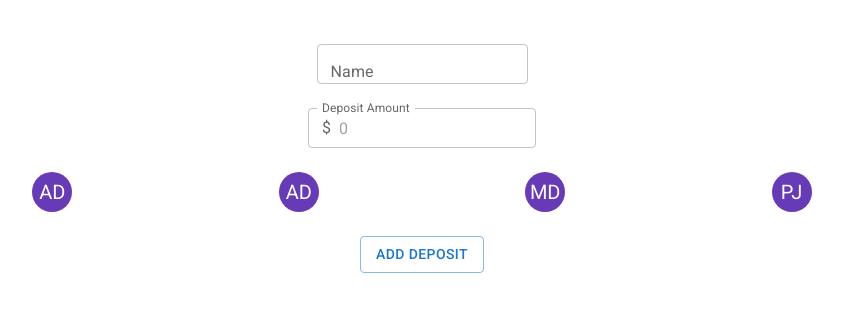
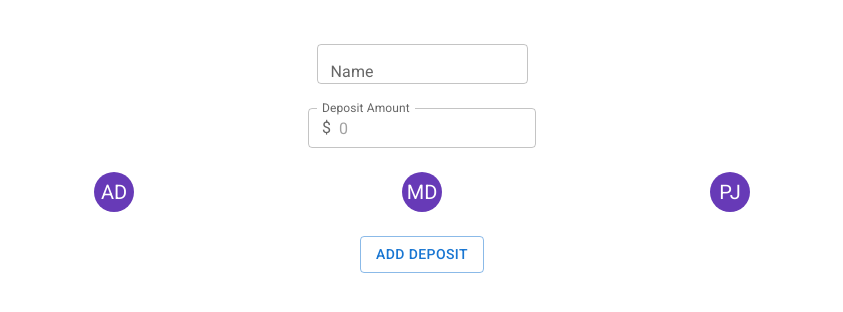
Before and after one commit to MorgenDiaz/partners-in-grime-accountant, a React (Create React App) app: page / in a window 1280 px wide. Both pictures are taken after a click on the button "NEW PAYOUT". Shown: the top 312 px of the page, without its empty margins (218-1061 px from the left). Built offline with nearby package versions, Linux system fonts and the light colour scheme.

Commit message:
Fixed bug where user could not delete percentage values. Created component for user avatars and a user group component.

```diff
--- a/src/component/CreateDeposit.jsx
+++ b/src/component/CreateDeposit.jsx
@@ -5,13 +5,25 @@ import {
   FormControl,
   InputLabel,
   OutlinedInput,
-  Avatar,
   Button,
-  ButtonBase,
 } from "@mui/material";
 import ToggleUser from "./ToggleUser";
+import ToggleUserGroup from "./ToggleUserGroup";
 import LabeledNumberInput from "./utility/LabeledNumberInput";
 class CreateDeposit extends Component {
+  constructor(props) {
+    super(props);
+    this.state = {
+      jobName: "",
+      depositAmount: 0,
+      employees: [
+        { id: 96, firstName: "Art", lastName: "Diaz" },
+        { id: 69, firstName: "Morgen", lastName: "Diaz" },
+        { id: 23, firstName: "Penny", lastName: "Jo" },
+      ],
+    };
+  }
+
   onUserToggled = (active, userId) => {
     alert(active, userId);
   };
@@ -33,28 +45,12 @@ class CreateDeposit extends Component {
           />
         </Grid>
         <Grid container direction="row" item justifyContent="space-evenly" xs>
-          <ToggleUser
-            userId="69"
-            firstName="Art"
-            lastName="Diaz"
+          <ToggleUserGroup
+            users={this.state.employees}
             activeColor={deepPurple[500]}
             inactiveColor={"gray"}
             userToggledHandler={this.onUserToggled}
           />
-
-          <Avatar
-            component={ButtonBase}
-            data-user={"69"}
-            onClick={(event) => {
-              alert(event.target.getAttribute("data-user"));
-              event.target.setAttribute("sx", { bgcolor: "#FFFFFF" });
-            }}
-            sx={{ bgcolor: deepPurple[500] }}
-          >
-            AD
-          </Avatar>
-          <Avatar sx={{ bgcolor: deepPurple[500] }}>MD</Avatar>
-          <Avatar sx={{ bgcolor: deepPurple[500] }}>PJ</Avatar>
         </Grid>
         <Grid item xs>
           <Button variant="outlined">Add Deposit</Button>
--- /dev/null
+++ b/src/component/ToggleUserGroup.jsx
@@ -0,0 +1,36 @@
+import { Box } from "@mui/material";
+import { Component } from "react";
+import ToggleUser from "./ToggleUser";
+
+class ToggleUserGroup extends Component {
+  render() {
+    const { users, activeColor, inactiveColor, userToggledHandler } =
+      this.props;
+
+    return (
+      <Box
+        sx={{
+          display: "flex",
+          justifyContent: "space-evenly",
+          width: "100%",
+        }}
+      >
+        {users.map((user) => {
+          return (
+            <ToggleUser
+              key={user.id}
+              userId={user.id}
+              firstName={user.firstName}
+              lastName={user.lastName}
+              activeColor={activeColor}
+              inactiveColor={inactiveColor}
+              userToggledHandler={userToggledHandler}
+            />
+          );
+        })}
+      </Box>
+    );
+  }
+}
+
+export default ToggleUserGroup;
--- a/src/component/utility/LabeledNumberInput.jsx
+++ b/src/component/utility/LabeledNumberInput.jsx
@@ -58,7 +58,7 @@ class LabeledNumberInput extends Component {
               ? this.filterWholeNumber(event)
               : this.filterNumber(event);
 
-            if (value) {
+            if (value !== undefined) {
               onChange(Number(value));
             }
           }}
```
